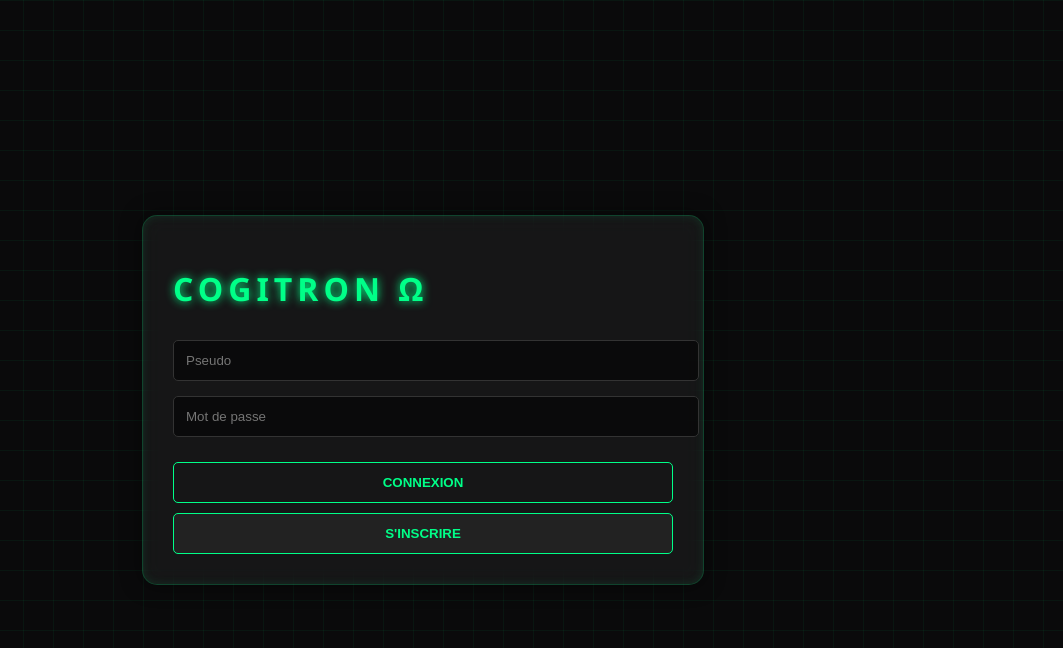
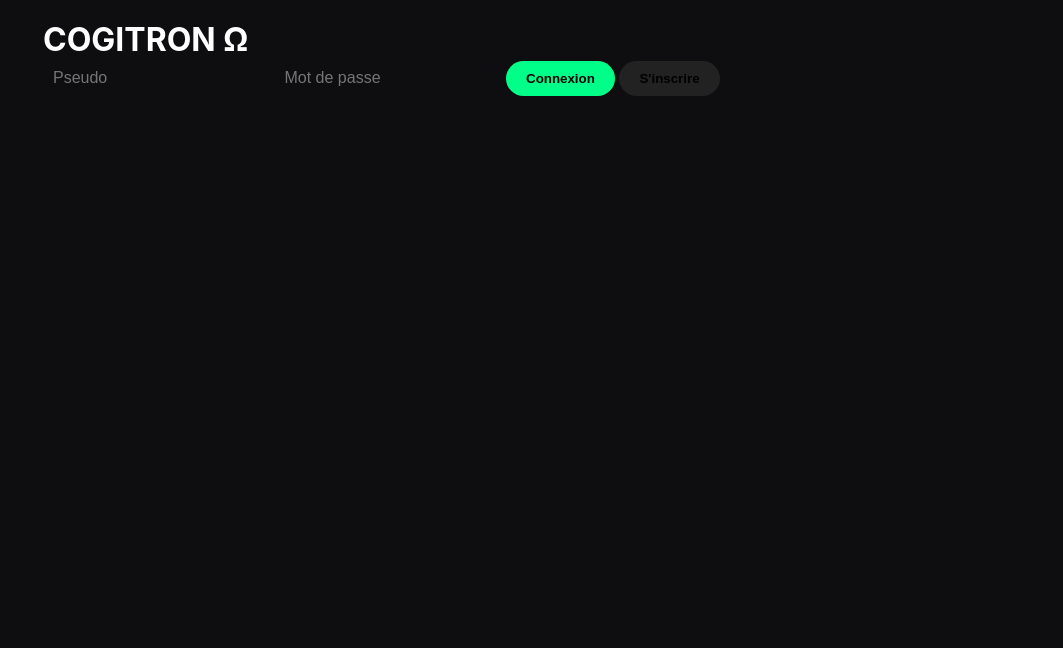
Before and after one commit to louisriallantt-a11y/cogitron, a plain HTML site: page templates/index.html in a window 1280 px wide. Shown: the whole page, without its empty margins (217-1280 px from the left). Drawn offline with Linux system fonts and the light colour scheme.

Commit message:
Update style.css

```diff
--- a/static/style.css
+++ b/static/style.css
@@ -1,134 +1,27 @@
-:root {
-    --neon-green: #00ff88;
-    --dark-bg: #0a0a0b;
-    --glass: rgba(255, 255, 255, 0.05);
+:root { --neon: #00ff88; --bg: #0e0e10; --card: #1c1c1f; }
+* { box-sizing: border-box; margin: 0; padding: 0; }
+
+body { background: var(--bg); color: white; font-family: 'Inter', sans-serif; display: flex; justify-content: center; height: 100vh; overflow: hidden; }
+
+.container { width: 100%; max-width: 800px; display: flex; flex-direction: column; padding: 20px; }
+
+/* Responsive Adjustments */
+@media (max-width: 600px) {
+    .container { padding: 10px; }
+    .message { max-width: 90% !important; }
 }
 
-body {
-    background-color: var(--dark-bg);
-    color: white;
-    font-family: 'Segoe UI', Roboto, Helvetica, Arial, sans-serif;
-    display: flex;
-    justify-content: center;
-    align-items: center;
-    min-height: 100vh;
-    margin: 0;
-    overflow: hidden;
-}
+#chat-box { flex: 1; overflow-y: auto; display: flex; flex-direction: column; gap: 15px; padding: 10px; }
 
-/* Fond avec effet de grille */
-body::before {
-    content: "";
-    position: absolute;
-    width: 100%;
-    height: 100%;
-    background-image: linear-gradient(rgba(0, 255, 136, 0.05) 1px, transparent 1px),
-                      linear-gradient(90deg, rgba(0, 255, 136, 0.05) 1px, transparent 1px);
-    background-size: 30px 30px;
-    z-index: -1;
-}
+.message { padding: 12px 18px; border-radius: 20px; max-width: 75%; line-height: 1.5; font-size: 15px; }
+.user-msg { align-self: flex-end; background: var(--neon); color: black; border-bottom-right-radius: 4px; }
+.ia-msg { align-self: flex-start; background: var(--card); border-bottom-left-radius: 4px; }
 
-.container {
-    width: 90%;
-    max-width: 500px;
-    background: var(--glass);
-    backdrop-filter: blur(10px);
-    border: 1px solid rgba(0, 255, 136, 0.2);
-    border-radius: 15px;
-    padding: 30px;
-    box-shadow: 0 0 20px rgba(0, 0, 0, 0.5), inset 0 0 10px rgba(0, 255, 136, 0.1);
-}
+.input-area { background: #252529; border-radius: 30px; padding: 8px 15px; display: flex; gap: 10px; align-items: center; margin-top: 10px; }
+input { flex: 1; background: transparent; border: none; color: white; outline: none; padding: 10px; font-size: 16px; }
 
-h1 {
-    color: var(--neon-green);
-    text-transform: uppercase;
-    letter-spacing: 5px;
-    text-shadow: 0 0 10px var(--neon-green);
-    margin-bottom: 30px;
-}
+button { background: var(--neon); border: none; padding: 10px 20px; border-radius: 20px; font-weight: bold; cursor: pointer; transition: 0.2s; }
+button:active { transform: scale(0.95); }
 
-/* Inputs stylisés */
-input {
-    width: 100%;
-    padding: 12px;
-    margin-bottom: 15px;
-    background: rgba(0, 0, 0, 0.5);
-    border: 1px solid #333;
-    border-radius: 5px;
-    color: white;
-    outline: none;
-    transition: 0.3s;
-}
-
-input:focus {
-    border-color: var(--neon-green);
-    box-shadow: 0 0 10px rgba(0, 255, 136, 0.3);
-}
-
-/* Boutons Néon */
-button {
-    width: 100%;
-    padding: 12px;
-    background: transparent;
-    border: 1px solid var(--neon-green);
-    color: var(--neon-green);
-    text-transform: uppercase;
-    font-weight: bold;
-    cursor: pointer;
-    transition: 0.3s;
-    border-radius: 5px;
-    margin-top: 10px;
-}
-
-button:hover {
-    background: var(--neon-green);
-    color: black;
-    box-shadow: 0 0 20px var(--neon-green);
-}
-
-/* Zone de Chat */
-#chat-box {
-    height: 400px;
-    overflow-y: auto;
-    padding: 15px;
-    background: rgba(0, 0, 0, 0.3);
-    border-radius: 10px;
-    margin-bottom: 15px;
-    text-align: left;
-    display: flex;
-    flex-direction: column;
-    gap: 10px;
-}
-
-/* Bulles de message */
-.message {
-    padding: 10px 15px;
-    border-radius: 15px;
-    max-width: 80%;
-    line-height: 1.4;
-}
-
-.user-msg {
-    align-self: flex-end;
-    background: var(--neon-green);
-    color: black;
-    border-bottom-right-radius: 2px;
-}
-
-.ia-msg {
-    align-self: flex-start;
-    background: rgba(255, 255, 255, 0.1);
-    border: 1px solid rgba(255, 255, 255, 0.2);
-    border-bottom-left-radius: 2px;
-}
-
-/* Scrollbar stylisée */
-#chat-box::-webkit-scrollbar {
-    width: 5px;
-}
-#chat-box::-webkit-scrollbar-thumb {
-    background: var(--neon-green);
-    border-radius: 10px;
-}
-
+.admin-panel { background: #2b1111; padding: 15px; border-radius: 10px; margin-top: 10px; font-size: 12px; }
 .hidden { display: none !important; }
```
